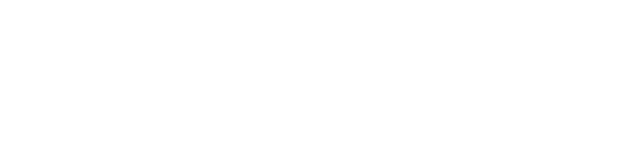
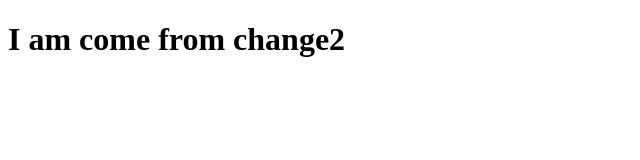
Before and after one commit to Rakibul159/Rakibul, a plain HTML site: page index.html in a window 1280 px wide. Shown: the whole page, without its empty margins (0-640 px from the left). Drawn offline with Linux system fonts and the light colour scheme.

Commit message:
add heading1

```diff
--- a/index.html
+++ b/index.html
@@ -5,5 +5,7 @@
     <meta name="viewport" content="width=device-width, initial-scale=1.0" />
     <title>This my first website</title>
   </head>
-  <body></body>
+  <body>
+    <h1>I am come from change2</h1>
+  </body>
 </html>
```
